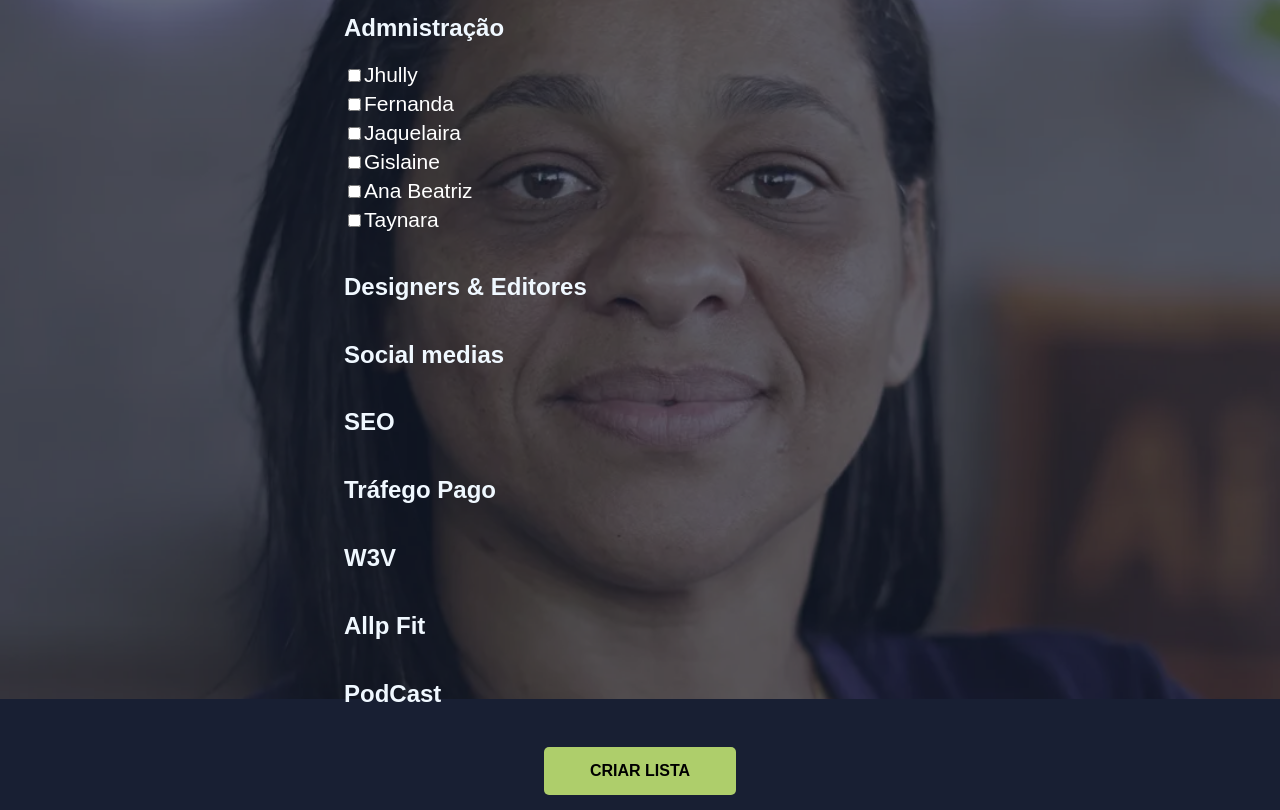
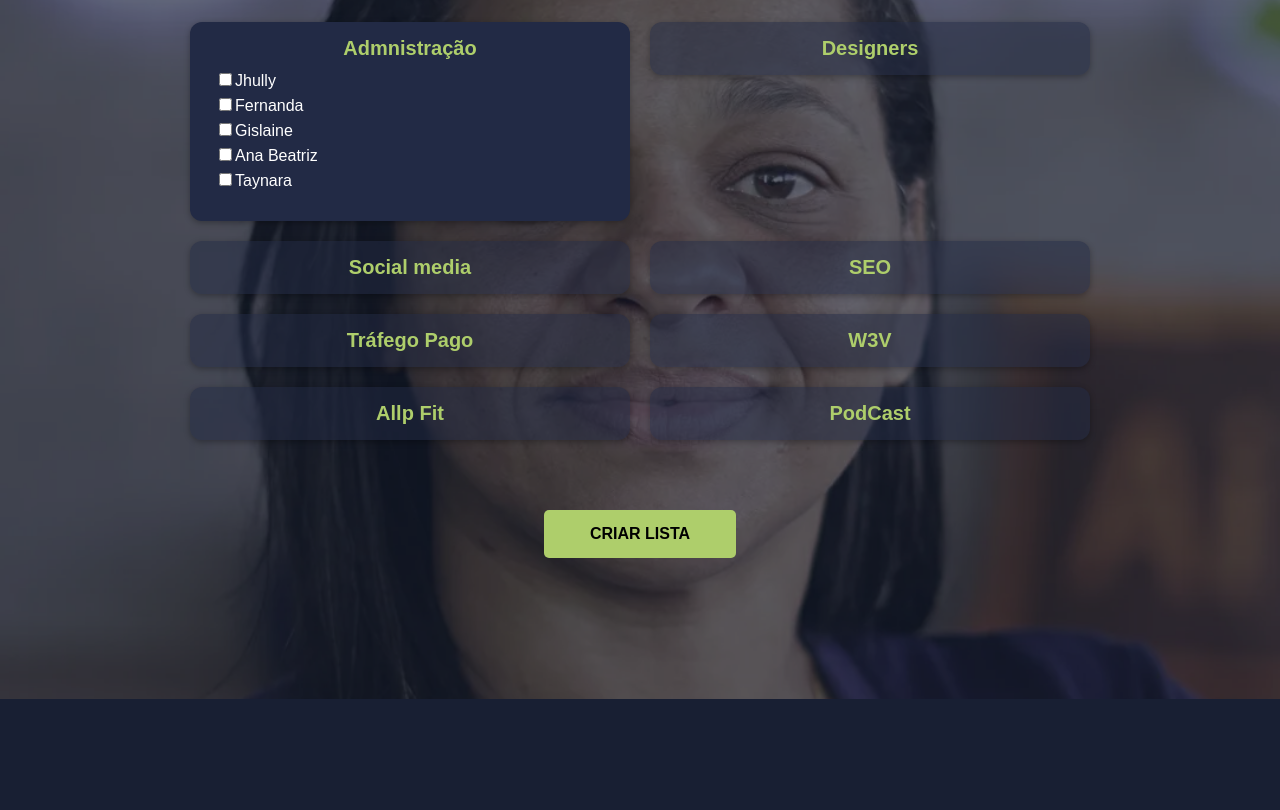
Before and after one commit to Samuel-885/Apppao, a plain HTML site: page index.html in a window 1280 px wide. Both pictures are taken after a click on the element "Admnistração". Shown: the part 101-911 px from the top of the page. After the commit the page ends 800 px from the top, so only its background shows below. Drawn offline with Linux system fonts and the light colour scheme.

Commit message:
designer novo

```diff
--- a/script.js
+++ b/script.js
@@ -1,7 +1,7 @@
 const teams = {
-    "Admnistração": ["Jhully", "Fernanda", "Jaquelaira", "Gislaine", "Ana Beatriz", "Taynara"],
-    "Designers & Editores": ["Artur", "Procópio", "Pamela", "Lucas"],
-    "Social medias": ["Tainara", "Evelin", "Ranielle","Mariana", "Igor"],
+    "Admnistração": ["Jhully", "Fernanda", "Gislaine", "Ana Beatriz", "Taynara"],
+    "Designers": ["Artur", "Procópio", "Pamela", "Lucas"],
+    "Social media": ["Tainara", "Evelin", "Ranielle","Mariana", "Igor"],
     "SEO": ["Guilherme", "Micael"],
     "Tráfego Pago": ["Samuel", "Leandro", "Agatha", "Lucas", "André", "Marcos"],
     "W3V": ["Fred", "Larissa", "Letícia", "Alice"],
@@ -15,8 +15,20 @@ const selectedW3VMembers = [];
 
 const handleTeamClick = (team) => {
     const membersList = document.getElementById(`members-${team}`);
-    membersList.style.display = membersList.style.display === 'none' ? 'block' : 'none';
+    const teamCard = membersList.parentElement; // pega o card do time
+
+    // alterna a lista
+    const isOpen = membersList.style.display === 'block';
+    membersList.style.display = isOpen ? 'none' : 'block';
+
+    // alterna a classe 'active' para mudar a opacidade
+    if (isOpen) {
+        teamCard.classList.remove('active'); // fecha → volta transparente
+    } else {
+        teamCard.classList.add('active'); // abre → deixa opaco
+    }
 };
+
 
 const handleMemberSelect = (member, checkbox, team) => {
     if (checkbox.checked) {
@@ -70,6 +82,8 @@ const printSelectedMembers = () => {
 
 Object.keys(teams).forEach(team => {
     const teamElement = document.createElement('div');
+    teamElement.classList.add("team-card"); // <<< card estilizado
+
     const teamHeader = document.createElement('h2');
     teamHeader.innerText = team;
     teamHeader.onclick = () => handleTeamClick(team);
@@ -94,6 +108,7 @@ Object.keys(teams).forEach(team => {
     teamContainer.appendChild(teamElement);
 });
 
+
 document.getElementById('printButton').onclick = printSelectedMembers;
 
 
--- a/styles.css
+++ b/styles.css
@@ -21,7 +21,8 @@ body {
 }
 
 .container {
-    width: 37rem;
+   width: 100%;
+   max-width: 900px;
    text-align: center;
    padding: 15px;
    z-index: 2;
@@ -29,27 +30,52 @@ body {
 }
 
 .team-list {
-    display: flex;
-    flex-direction: column;
-    align-items: flex-start;
+   display: grid;
+   grid-template-columns: repeat(2, 1fr); /* 2 colunas */
+   gap: 20px;
+   align-items: start; /* <<< cada card mantém sua própria altura */
+   margin-top: 50px;
+   margin-bottom: 50px;
 }
 
- .team-list h2 {
+.team-card {
+   background: rgba(34, 42, 69, 0.5); /* transparente por padrão */
+   border-radius: 12px;
+   padding: 15px;
+   text-align: center;
+   box-shadow: 0 2px 6px rgba(0,0,0,0.3);
    cursor: pointer;
-    color: aliceblue;
-    text-decoration: none;
+   transition: transform 0.2s ease, background-color 0.2s ease;
 }
 
- .team-list ul {
-    font-size: 21px;
-    list-style-type: none;
-    padding-left: 0;
-    color: rgb(255, 255, 255);
+.team-card.active {
+   background: rgba(34, 42, 69, 1); /* opaco quando ativo */
 }
 
- .team-list li {
+
+.team-card h2 {
+   cursor: pointer;
+   color: #AECE6B;
+   font-size: 20px;
+   margin: 0;
+
+}
+
+.team-card ul {
+   font-size: 16px;
+   list-style-type: none;
+   padding-left: 10px;
+   margin-top: 10px;
+   color: #fff;
+   display: none; /* começa fechado */
+
+}
+
+.team-card ul li {
+   margin: 5px 0;
    display: flex;
-    margin: 5px 0;
+   align-items: center;
+   gap: 5px;
 }
 
 button {
```
Also changed, not shown: index.html (+0 -2 lines). Lines whose indentation alone changed are shown as unchanged.
